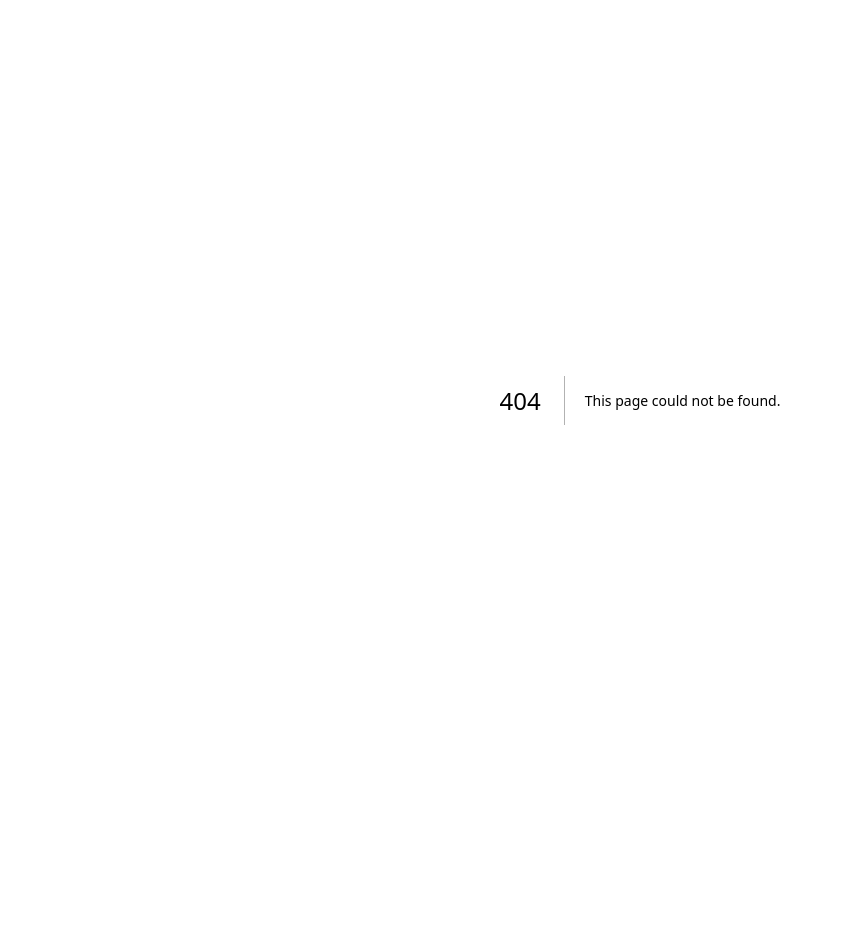
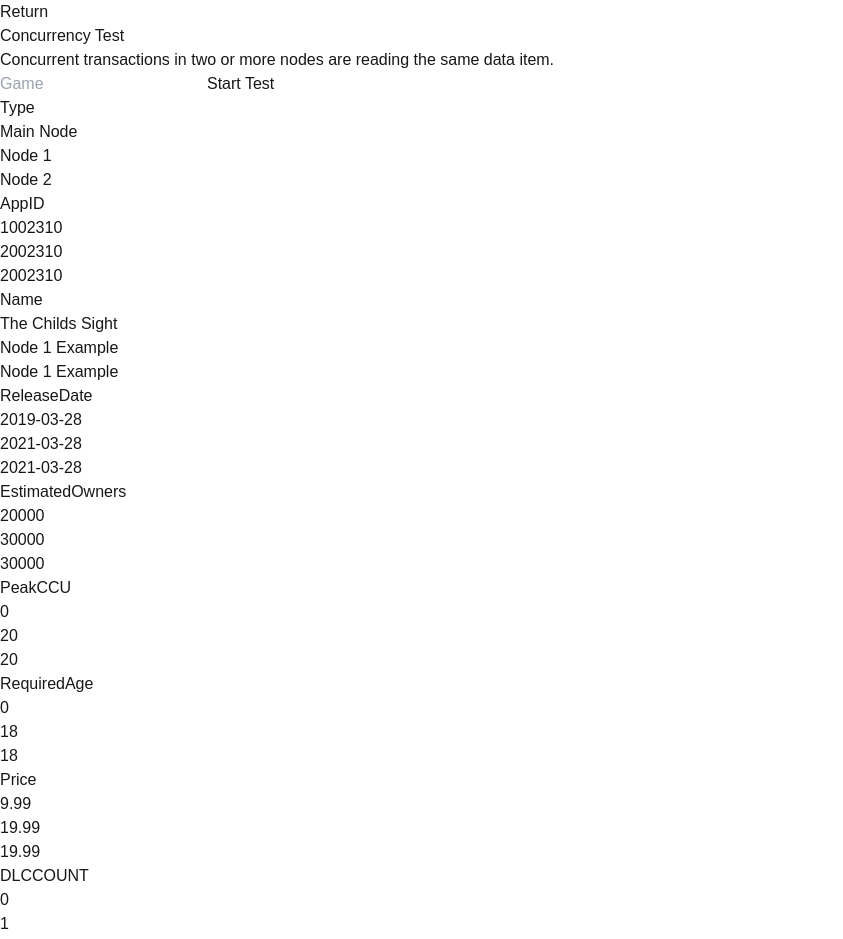
Before and after one commit to airemcs/stadvdb, a Next.js app: page /concurrency/1 in a window 1280 px wide. Before the commit this address had no page. Shown: the top 939 px of the page, without its empty margins (0-843 px from the left). Before the commit the page ends 800 px from the top, so only its background shows below. Built offline with nearby package versions, Linux system fonts and the light colour scheme.

Commit message:
Concurrency Frontend

```diff
--- /dev/null
+++ b/src/app/concurrency/[id]/page.jsx
@@ -0,0 +1,125 @@
+'use client'
+import Link from "next/link";
+import { useEffect, useState } from "react";
+import React from "react";
+
+const data = [
+  {
+    "Type": "Read",
+    "Nodes": [
+      {
+        "AppID": "1002310",
+        "Name": "The Childs Sight",
+        "ReleaseDate": "2019-03-28",
+        "EstimatedOwners": "20000",
+        "PeakCCU": 0,
+        "RequiredAge": 0,
+        "Price": 9.99,
+        "DLCCOUNT": 0,
+        "Website": "",
+        "SupportEmail": "support@forever-entertainment.com",
+        "Recommends": 0,
+        "AveragePlaytime": 0,
+        "MedianPlaytime": 0,
+        "Publishers": "Forever Entertainment S. A.",
+        "Categories": "Single-player",
+        "Genres": "Action, Adventure, Casual, Indie, Simulation",
+        "Tags": "Indie, Action, Casual, Adventure, Simulation, Horror"
+      },
+      {
+        "AppID": "2002310",
+        "Name": "Node 1 Example",
+        "ReleaseDate": "2021-03-28",
+        "EstimatedOwners": "30000",
+        "PeakCCU": 20,
+        "RequiredAge": 18,
+        "Price": 19.99,
+        "DLCCOUNT": 1,
+        "Website": "http://example.com",
+        "SupportEmail": "contact@example.com",
+        "Recommends": 5,
+        "AveragePlaytime": 60,
+        "MedianPlaytime": 30,
+        "Publishers": "Example Publisher",
+        "Categories": "Multiplayer",
+        "Genres": "RPG, Strategy",
+        "Tags": "RPG, Strategy, Multiplayer"
+      },
+      {
+        "AppID": "2002310",
+        "Name": "Node 1 Example",
+        "ReleaseDate": "2021-03-28",
+        "EstimatedOwners": "30000",
+        "PeakCCU": 20,
+        "RequiredAge": 18,
+        "Price": 19.99,
+        "DLCCOUNT": 1,
+        "Website": "http://example.com",
+        "SupportEmail": "contact@example.com",
+        "Recommends": 5,
+        "AveragePlaytime": 60,
+        "MedianPlaytime": 30,
+        "Publishers": "Example Publisher",
+        "Categories": "Multiplayer",
+        "Genres": "RPG, Strategy",
+        "Tags": "RPG, Strategy, Multiplayer"
+      },
+    ]
+  },
+];
+
+export default function Concurrency({ params }) {
+  const [testType, setTestType] = useState('');
+  const [testText, setTestText] = useState('');
+  const [testStarted, setTestStarted] = useState(true);
+
+  const params2 = React.use(params);
+  useEffect(() => {
+    if (params2.id == 1) {
+      setTestType("Read")
+      setTestText("Concurrent transactions in two or more nodes are reading the same data item.")
+    }
+    if (params2.id == 2) {
+      setTestType("Update/Read")
+      setTestText("At least one transaction in the three nodes is writing (update / delete) and the other concurrent transactions are reading the same data item.")
+    }
+    if (params2.id == 3) {
+      setTestType("Update")
+      setTestText("Concurrent transactions in two or more nodes are writing (update / delete) the same data item.")
+    }
+  }, [params2]);
+
+  const startTest = () => {
+    setTestStarted(!testStarted);
+  };
+
+  return (
+    <div className="flex flex-col py-10 m-20 gap-5">
+      <Link href="/" className="px-20 py-5 self-start btn border-none text-gray-900 hover:bg-gray-400 h-10 flex items-center justify-center rounded-lg outline outline-1 bg-gray-500">
+        Return
+      </Link>
+      <div className="text-3xl font-semibold mb-6 flex m-auto">Concurrency Test</div>
+      <div className="text-xl mb-6 flex m-auto text-center">{testText}</div>
+      <input maxLength="7" type="number" placeholder="Game" name="Game" className='text-white text-xl py-3 bg-transparent m-auto outline-double outline-white text-center rounded'/>
+      <button onClick={startTest} className="m-auto px-10 py-5 self-start btn border-none text-gray-900 hover:bg-green-400 h-10 flex items-center justify-center rounded-lg outline outline-1 bg-green-500">Start Test</button>
+      {testStarted && data.map((typeData, typeIndex) => (
+        <div key={typeIndex} className="w-full lg:w-2/3 m-auto">
+          <div className="grid grid-cols-4 items-center p-4 border-b border-black">
+            <div className="font-bold text-center text-xl">Type</div>
+            <div className="font-bold text-center text-xl">Main Node</div>
+            <div className="font-bold text-center text-xl">Node 1</div>
+            <div className="font-bold text-center text-xl">Node 2</div>
+          </div>
+          {Object.keys(typeData.Nodes[0]).map((field, i) => (
+            <div key={i} className="grid grid-cols-4 items-center p-4 border-b border-black">
+              <div className="font-bold text-center">{field}</div>
+              {typeData.Nodes.map((node, nodeIndex) => (
+                <div key={nodeIndex} className="text-center">{node[field]}</div>
+              ))}
+            </div>
+          ))}
+        </div>
+      ))}
+    </div>
+  );
+}
--- a/src/app/view/[id]/page.jsx
+++ b/src/app/view/[id]/page.jsx
@@ -4,7 +4,6 @@ import ViewPage from "@/app/components/ViewPage";
 import React from "react";
 export default function View({params}) {
   const params2 = React.use(params)
-  console.log(params2)
   return (
     <>
       <ViewPage
```
Also changed, not shown: src/app/api/testCases/route.jsx (added, +52 -0 lines), src/app/components/ViewPage.jsx (+7 -21 lines), src/app/page.jsx (+15 -6 lines).
